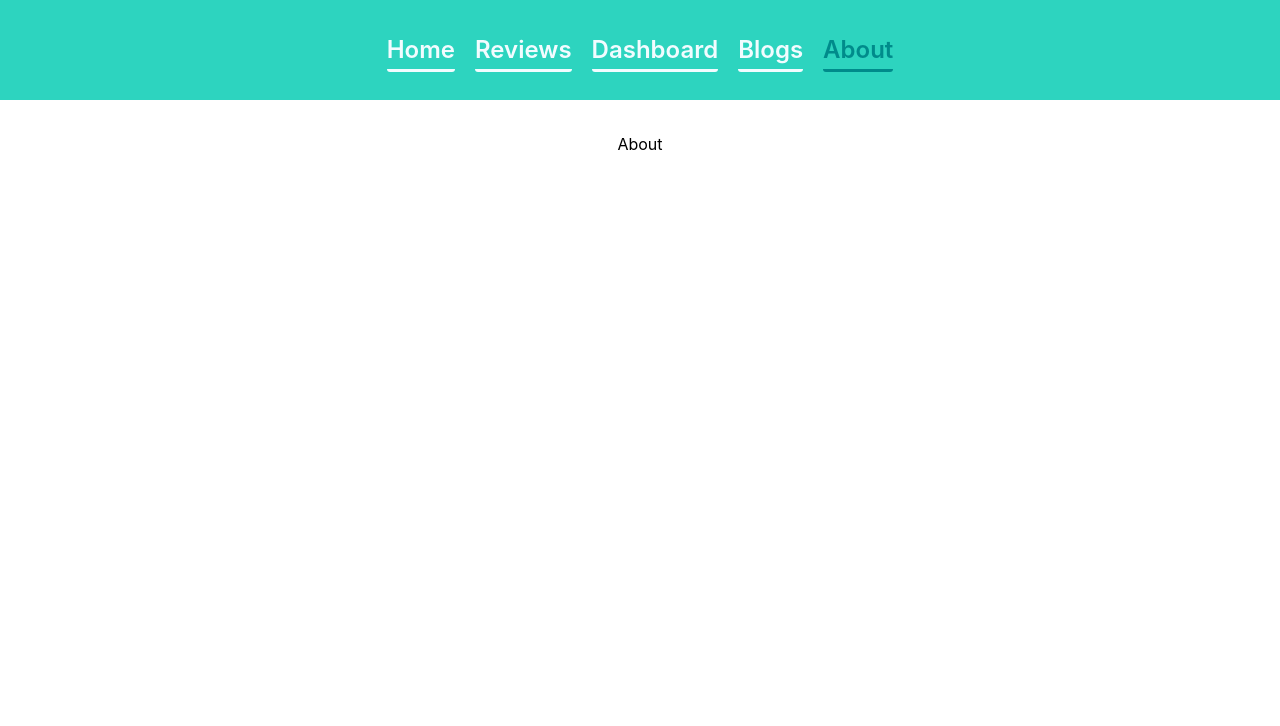
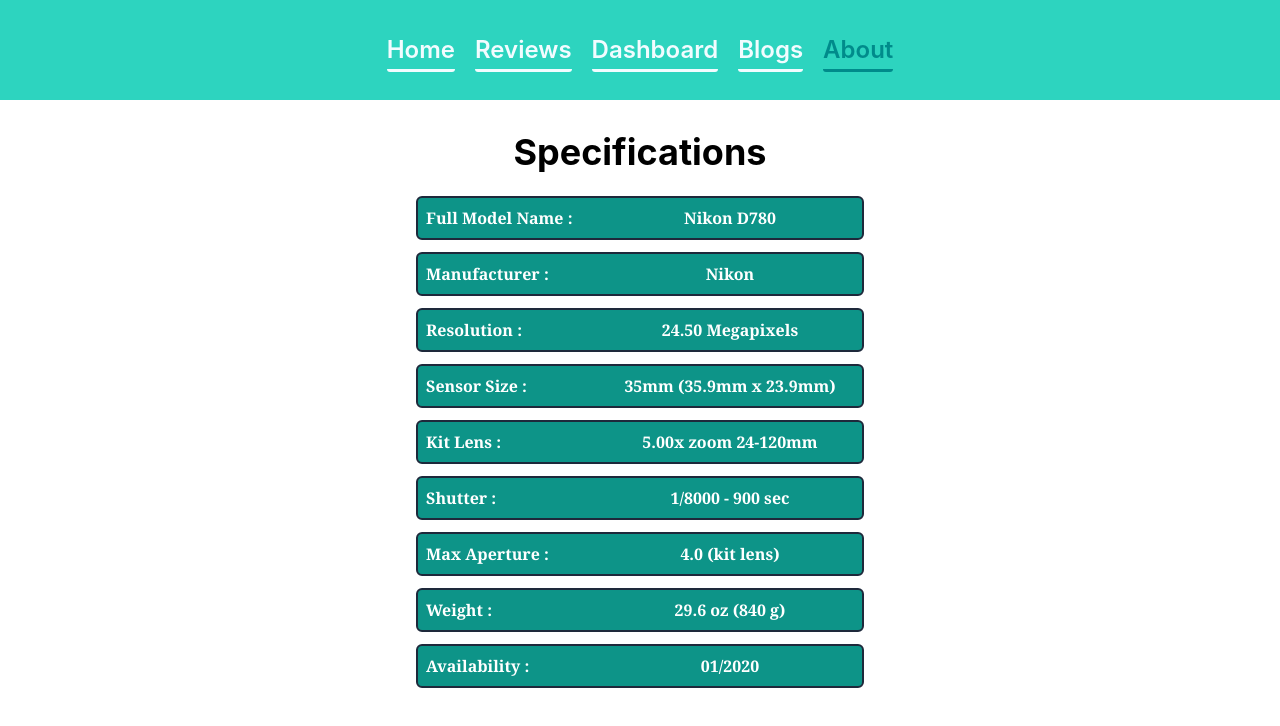
Before and after one commit to Bahauddin-Fahad/Cam-Resources, a React (Create React App) app: page /about in a window 1280 px wide. Shown: the top 726 px of the page. Built offline with nearby package versions, Linux system fonts and the light colour scheme.

Commit message:
about added

```diff
--- a/src/App.js
+++ b/src/App.js
@@ -7,6 +7,7 @@
 import Blogs from "./components/Blogs/Blogs";
 import About from "./components/About/About";
 import NotFound from "./components/NotFound/NotFound";
+
 function App() {
   return (
     <div className="App">
--- a/src/components/About/About.js
+++ b/src/components/About/About.js
@@ -1,9 +1,21 @@
 import React from "react";
-
+import Specs from "../../specs.json";
 const About = () => {
   return (
     <div>
-      <h2>About</h2>
+      <h2 className=" text-4xl font-bold mb-6">Specifications</h2>
+      {Specs.map((spec) => (
+        <div className="">
+          <div className=" text-white font-semibold font-serif border-2 rounded-md border-slate-800 flex items-center max-w-md mx-auto bg-teal-600 mb-3">
+            <div className="mr-4 p-2 w-44 text-left">
+              <div>{spec.name} :</div>
+            </div>
+            <div className="p-2 w-60">
+              <div>{spec.value}</div>
+            </div>
+          </div>
+        </div>
+      ))}
     </div>
   );
 };
--- a/src/components/Header/Header.css
+++ b/src/components/Header/Header.css
@@ -2,7 +2,6 @@
   font-size: 1.5rem;
   font-weight: 600;
   color: rgb(242, 252, 255);
-  color: darkcyan;
   margin: 10px;
   padding-bottom: 5px;
   border-bottom: 5px solid darkcyan;
--- a/src/components/Home/Home.js
+++ b/src/components/Home/Home.js
@@ -20,8 +20,11 @@
             videos with ultra shallow depth of field and sharp, clean low light
             shots. Welcome to the brilliance of full frame.
           </p>
-          <button className=" bg-teal-600 py-2 mb-10 sm:mb-10 rounded-md text-white text-xl font-semibold w-36">
-            Live Demo
+          <button
+            onClick={() => navigate("/about")}
+            className=" bg-teal-600 py-2 mb-10 sm:mb-10 rounded-md text-white text-xl font-semibold w-36"
+          >
+            Full Specs
           </button>
         </div>
         <div>
--- a/src/components/MyAreaChart/MyAreaChart.js
+++ b/src/components/MyAreaChart/MyAreaChart.js
@@ -14,12 +14,12 @@
   const [data] = UseChartData();
   return (
     <div className="flex flex-col items-center">
-      <h2 className=" text-2xl font-bold text-teal-500 mb-4">
+      <h2 className=" text-xl font-bold text-teal-500 mb-6">
         INVESTMENT VS REVENUE
       </h2>
       <AreaChart
-        width={450}
-        height={350}
+        width={350}
+        height={250}
         data={data}
         margin={{
           top: 20,
@@ -40,7 +40,7 @@
           type={"monotone"}
           dataKey={"revenue"}
           stackId="a"
-          stroke="#2DD4BF"
+          stroke="#27ac9b"
           fill="#2DD4BF"
         ></Area>
         <XAxis dataKey={"month"}></XAxis>
--- a/src/components/MyBarChart/MyBarChart.js
+++ b/src/components/MyBarChart/MyBarChart.js
@@ -14,11 +14,10 @@
   const [data] = UseChartData();
   return (
     <div className="flex flex-col items-center">
-      <h2 className=" text-2xl font-bold text-teal-500 mb-4">
+      <h2 className="text-xl font-bold text-teal-500 mb-6">
         INVESTMENT VS REVENUE
       </h2>
-
-      <BarChart width={450} height={350} data={data}>
+      <BarChart width={350} height={250} data={data}>
         <CartesianGrid strokeDasharray="5 4"></CartesianGrid>
         <Bar dataKey={"investment"} stackId="a" fill="#6078F0"></Bar>
         <Bar dataKey={"revenue"} stackId="a" fill="#2DD4BF"></Bar>
--- a/src/components/MyLineChart/MyLineChart.js
+++ b/src/components/MyLineChart/MyLineChart.js
@@ -6,12 +6,10 @@
   const [data] = UseChartData();
   return (
     <div className="flex flex-col items-center ">
-      <h2 className=" text-2xl font-bold text-teal-500 mb-4">
-        MONTH WISE SELL
-      </h2>
+      <h2 className="text-xl font-bold text-teal-500 mb-6">MONTH WISE SELL</h2>
       <LineChart
-        width={450}
-        height={350}
+        width={350}
+        height={250}
         data={data}
         margin={{
           top: 20,
--- a/src/components/MyPieChart/MyPieChart.js
+++ b/src/components/MyPieChart/MyPieChart.js
@@ -4,13 +4,12 @@
 
 const MyPieChart = () => {
   const [data] = UseChartData();
-  console.log(data);
   return (
     <div className="flex flex-col items-center">
-      <h2 className=" text-2xl font-bold text-teal-500">
+      <h2 className="text-xl font-bold text-teal-500 mb-6">
         INVESTMENT VS REVENUE
       </h2>
-      <PieChart width={450} height={350}>
+      <PieChart width={350} height={250}>
         <Pie
           data={data}
           dataKey={"investment"}
--- a/src/components/Review/Review.js
+++ b/src/components/Review/Review.js
@@ -18,7 +18,8 @@
         <p className=" font-medium text-justify mb-4">{description}</p>
 
         <p className="font-bold flex items-center">
-          Rating: {ratings} <StarIcon className="w-4 h-4 ml-2 text-amber-500" />
+          Rating: {ratings}{" "}
+          <StarIcon className="w-4 h-4 ml-1  text-amber-500" />
         </p>
       </div>
     </div>
--- /dev/null
+++ b/src/specs.json
@@ -0,0 +1,47 @@
+[
+  {
+    "id": "624be07fea0e388576731731",
+    "name": "Full Model Name",
+    "value": "Nikon D780"
+  },
+  {
+    "id": "624be07f6999278b7c5b876d",
+    "name": "Manufacturer",
+    "value": "Nikon"
+  },
+  {
+    "id": "624be07f12eef3c1ee48e608",
+    "name": "Resolution",
+    "value": "24.50 Megapixels"
+  },
+  {
+    "id": "624be07fb15b3e1759aa11a4",
+    "name": "Sensor Size",
+    "value": "35mm (35.9mm x 23.9mm)"
+  },
+  {
+    "id": "624be07f68eb920ed7e2776f",
+    "name": "Kit Lens",
+    "value": "5.00x zoom 24-120mm"
+  },
+  {
+    "id": "624be07f94be433f4ab2b40c",
+    "name": "Shutter",
+    "value": "1/8000 - 900 sec"
+  },
+  {
+    "id": "624be07fc1d1078ac2082ad6",
+    "name": "Max Aperture",
+    "value": "4.0 (kit lens)"
+  },
+  {
+    "id": "624be07f4793d5c079824ffa",
+    "name": "Weight",
+    "value": "29.6 oz (840 g)"
+  },
+  {
+    "id": "624be07fb17bfb8a13f01b05",
+    "name": "Availability",
+    "value": "01/2020"
+  }
+]
```
